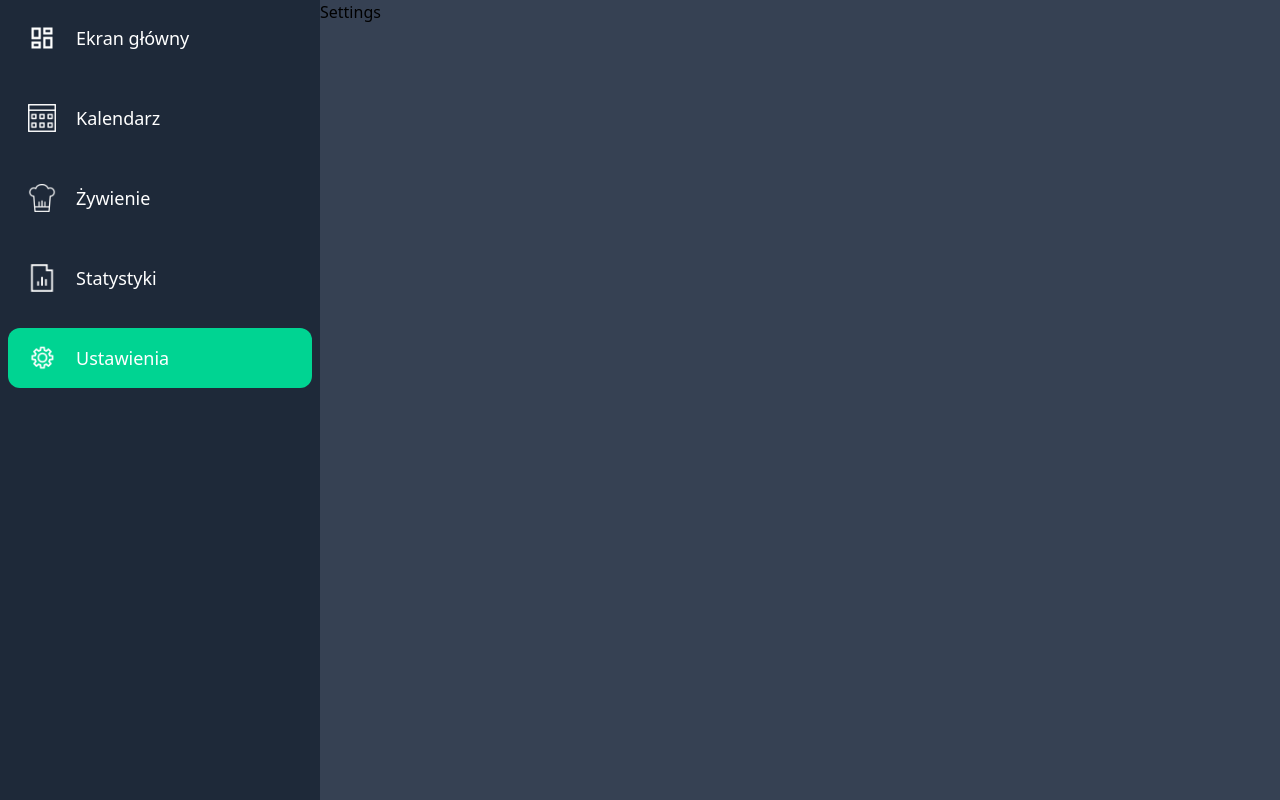
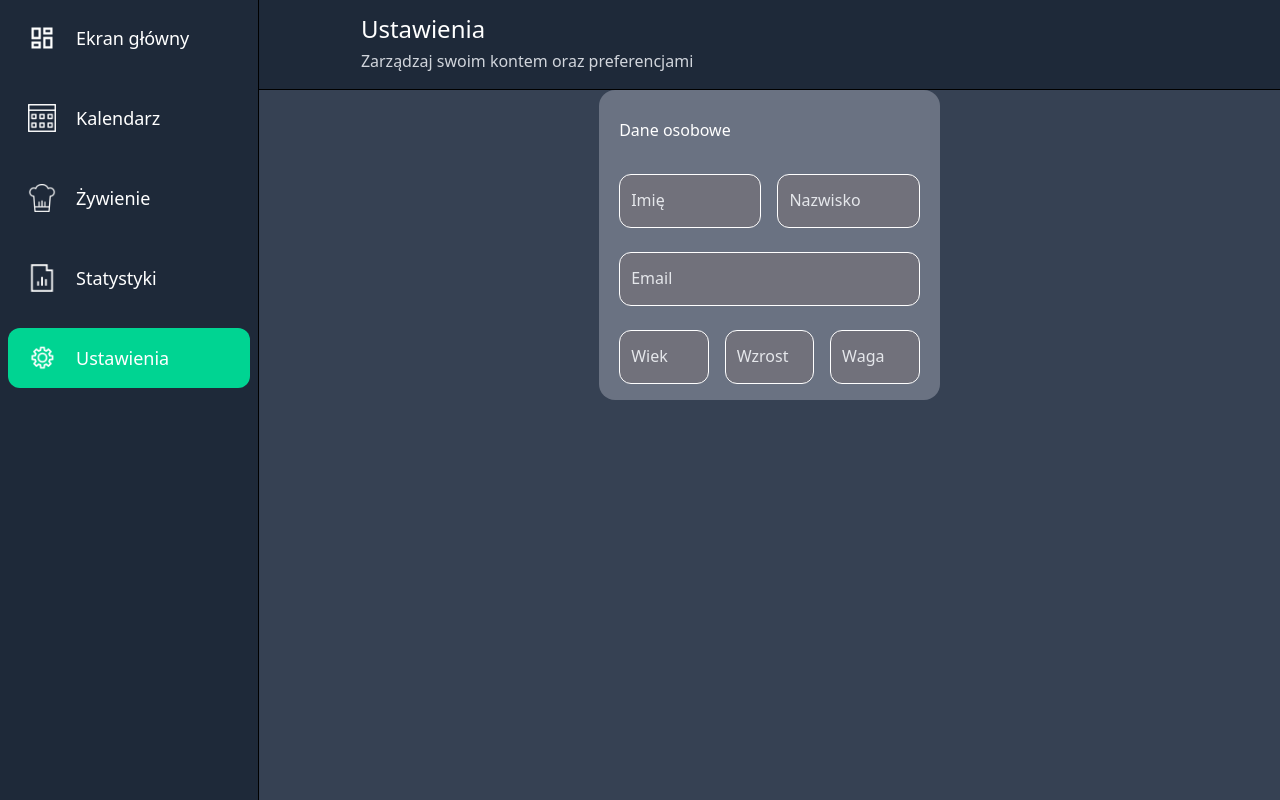
Before and after one commit to Milosz-Marchewka/WellPlan, a React (Vite) app in the folder client/: page /settings in a window 1280 px wide. Built offline with nearby package versions, Linux system fonts and the light colour scheme.

Commit message:
Settings part 1...

```diff
--- a/client/src/DesktopView.jsx
+++ b/client/src/DesktopView.jsx
@@ -11,10 +11,6 @@ function DesktopView(){
 
     const [selectedOption, setSelectedOption] = useState("/");
     const location = useLocation();
-
-    const changeOption = index=>{
-        setSelectedOption(s => s = index)
-    }
 
     useEffect(()=>{
         setSelectedOption(location.pathname.split("/")[1]);
--- /dev/null
+++ b/client/src/components/inputs/StyledInput.jsx
@@ -0,0 +1,11 @@
+const StyledInput = ({id, type="text", label, width = "w-full", mt = "mt-0"})=>{
+    return(
+        <div className={`relative ${width} ${mt}`}>
+            <input type={type} id={id} class={`bg-zinc-500 peer outline-none border border-white rounded-xl px-3 pt-5 pb-2 w-full focus:outline-none focus:border-2 focus:border-emerald-400 ${type=="number" && `[&::-webkit-inner-spin-button]:appearance-none
+           [&::-webkit-outer-spin-button]:appearance-none [appearance:textfield]`}`} placeholder=" " />
+            <label for="email" class={`absolute left-3 top-1 text-gray-200 text-sm transition-all peer-placeholder-shown:top-3.5 peer-placeholder-shown:text-gray-200 peer-placeholder-shown:text-base peer-focus:top-1 peer-focus:text-sm peer-focus:text-emerald-400 pointer-events-none`}>{label}</label>
+        </div>
+    )
+}
+
+export default StyledInput;
--- a/client/src/components/menu/MenuOption.jsx
+++ b/client/src/components/menu/MenuOption.jsx
@@ -1,7 +1,7 @@
 import { Link } from "react-router-dom";
 
 
-function MenuOption({title,url, iconUrl, isActive, changeOption}){
+function MenuOption({title,url, iconUrl, isActive}){
     return(
         <Link to={`/${url}`} className={"w-fit lg:w-full h-15 flex gap-5 px-5 py-2 justify-start items-center text-white rounded-xl hover:bg-emerald-700 hover:cursor-pointer transition " + (isActive ? "bg-emerald-400 hover:bg-emerald-400" : "")}>
             <img src={iconUrl} alt={title} className="size-7 filter invert" />
--- /dev/null
+++ b/client/src/components/settings/PersonalInformation.jsx
@@ -0,0 +1,21 @@
+import StyledInput from "../inputs/StyledInput";
+
+const PersonalInformation = ()=>{
+    return(
+        <div className="min-w-60 w-1/3 max-w-1/3 rounded-2xl bg-gray-500 flex flex-col pt-7 pb-4 pl-5 pr-5">
+            <h3 className="mb-8 text-white">Dane osobowe</h3>
+            <div className="flex gap-4">
+                <StyledInput id="name" label="Imię" width="w-1/2"/>
+                <StyledInput id="surname" label="Nazwisko" width="w-1/2"/>
+            </div>
+            <StyledInput id="email" type="email" label="Email" mt="mt-6"/>
+            <div className="flex gap-4 mt-6">
+                <StyledInput id="age" type="number" label="Wiek" width="w-1/3"/>
+                <StyledInput id="height" type="number" label="Wzrost" width="w-1/3"/>
+                <StyledInput id="weight" type="number" label="Waga" width="w-1/3"/>
+            </div>
+        </div>
+    )
+}
+
+export default PersonalInformation;
--- a/client/src/components/settings/Settings.jsx
+++ b/client/src/components/settings/Settings.jsx
@@ -1,8 +1,14 @@
+import PersonalInformation from "./PersonalInformation";
+
 const Settings = ()=>{
     return(
-        <>
-            <p>Settings</p>
-        </>
+        <div className="w-full flex flex-col items-center bg-transparent">
+            <div className="w-full h-22.5 pl-[10%] flex gap-1 flex-col align-middle bg-gray-800 border-b border-b-black">
+                <h1 className='mt-auto text-white text-2xl'>Ustawienia</h1>
+                <p className="mb-4 text-gray-300">Zarządzaj swoim kontem oraz preferencjami</p>
+            </div>
+            <PersonalInformation/>
+        </div>
     )
 }
 
--- a/client/src/components/sidebar/Sidebar.jsx
+++ b/client/src/components/sidebar/Sidebar.jsx
@@ -1,4 +1,3 @@
-import { useState } from "react";
 import {DashboardIcon, CalendarIcon, MealIcon, AnalysisIcon, SettingsIcon } from "../../assets/icons";
 import MenuOption from "../menu/MenuOption";
 
@@ -10,13 +9,13 @@ const menuItems = [
     {title: "Ustawienia", url: "settings", iconUrl: SettingsIcon},
 ];
 
-function Sidebar({selectedOption, setSelectedOption}){
+function Sidebar({selectedOption}){
 
     return(
         <>
-            <nav className="w-fit lg:w-xs lg:max-w-1/4 flex flex-col gap-5 min-h-screen p-2 bg-gray-800">
+            <nav className="w-fit lg:w-xs lg:max-w-1/4 flex flex-col gap-5 min-h-screen p-2 bg-gray-800 border-r border-r-black">
                 {menuItems.map((item, index) => (
-                    <MenuOption key={index} title={item.title} url={item.url} iconUrl={item.iconUrl} isActive={selectedOption === item.url} changeOption={()=>changeOption(index)}/>
+                    <MenuOption key={index} title={item.title} url={item.url} iconUrl={item.iconUrl} isActive={selectedOption === item.url}/>
                 ))}
             </nav>
         </>
```
